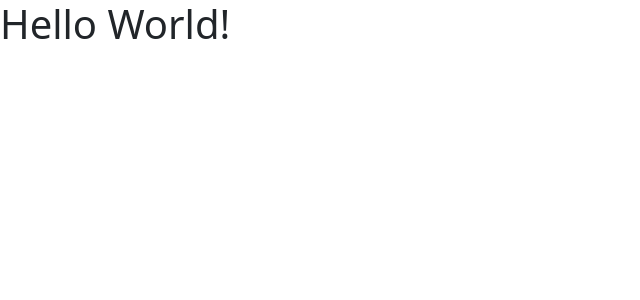
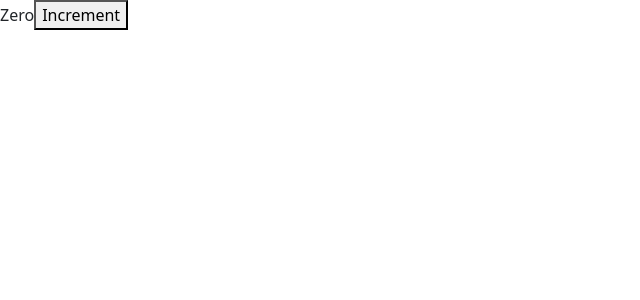
Before and after one commit to GRy82/counterAppRepo, a React (Create React App) app: page / in a window 1280 px wide. Shown: the top 300 px of the page, without its empty margins (0-640 px from the left). Built offline with nearby package versions, Linux system fonts and the light colour scheme.

Commit message:
counter now in place of hello world. Increment button added. Counter component had a formatCount method added.

```diff
--- a/src/components/counter.jsx
+++ b/src/components/counter.jsx
@@ -1,8 +1,21 @@
 import React, { Component } from 'react';
 
 class Counter extends Component {
+    state = {
+        count: 0
+    }
     render() {
-        return <h1>Hello World!</h1> ;
+        return (
+        <React.Fragment>
+            <span>{this.formatCount()}</span>
+            <button>Increment</button>
+        </React.Fragment>
+        );
+    }
+
+    formatCount(){
+        const { count } = this.state;
+        return count === 0 ? "Zero" : count;
     }
 }
 
```
